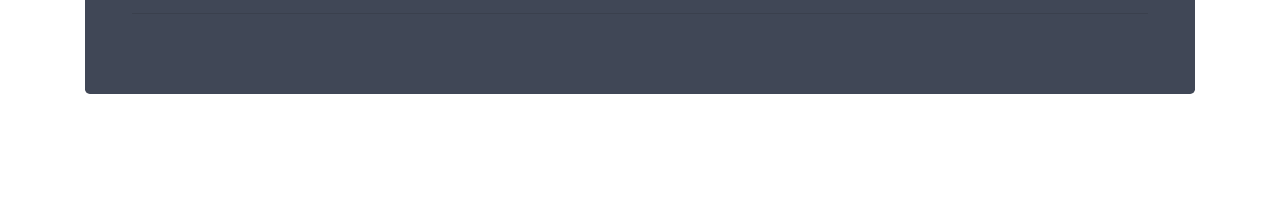
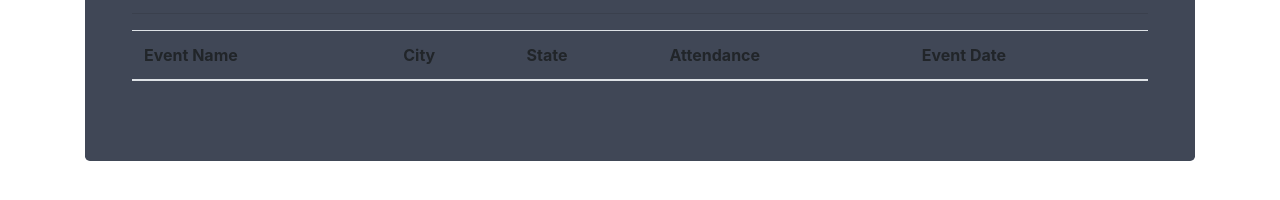
Before and after one commit to aarondevon/SuperDogEvents, a plain HTML site: page solve.html in a window 1280 px wide. Shown: the part 366-566 px from the top of the page. Drawn offline with nearby package versions, Linux system fonts and the light colour scheme.

Commit message:
add table head columns and add class to table

```diff
--- a/solve.html
+++ b/solve.html
@@ -104,8 +104,16 @@
           </div>
           <div class="row">
             <div class="col-12">
-              <table id="event-data">
-                <thead id="table-main-head"></thead>
+              <table id="event-data" class="table">
+                <thead id="table-main-head">
+                  <tr>
+                    <th>Event Name</th>
+                    <th>City</th>
+                    <th>State</th>
+                    <th>Attendance</th>
+                    <th>Event Date</th>
+                  </tr>
+                </thead>
                 <tbody id="table-main-body"></tbody>
               </table>
             </div>
```
